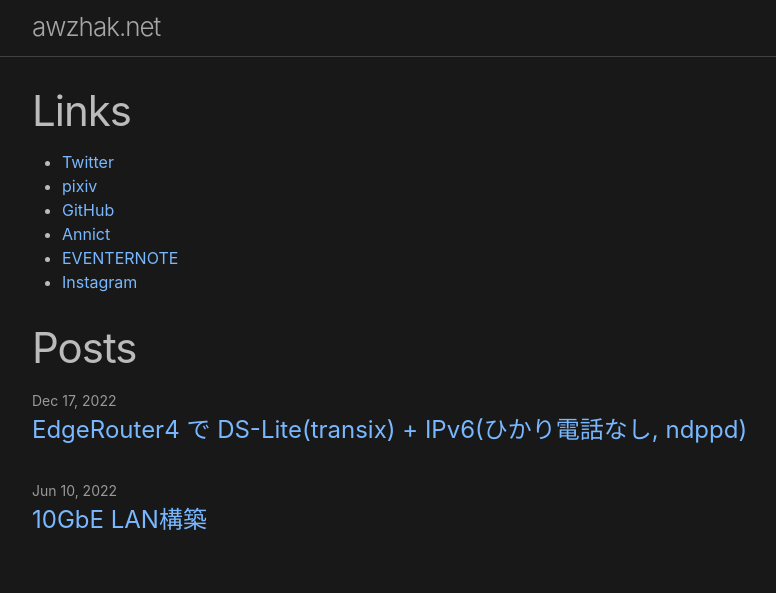
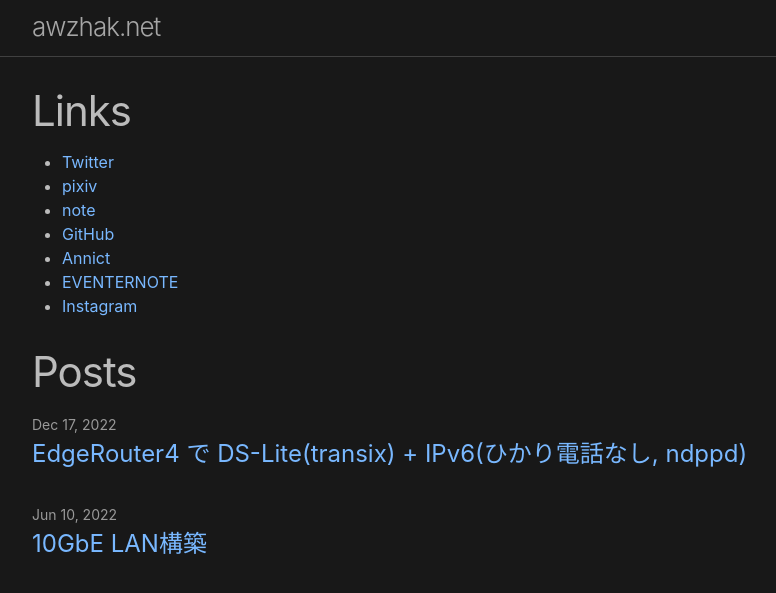
Before and after one commit to awzhak/awzhak.net, a Jekyll site: the page built from index.md, in a window 1280 px wide. Shown: the top 593 px of the page, without its empty margins (238-1014 px from the left). Built offline with Jekyll 4.4.1, drawn with Linux system fonts in a browser that asks for light colours.

Commit message:
add note link

```diff
--- a/_layouts/home.html
+++ b/_layouts/home.html
@@ -21,6 +21,7 @@ layout: default
     <ul>
       <li><a href="https://twitter.com/awzhak">Twitter</a></li>
       <li><a href="https://www.pixiv.net/users/84820910">pixiv</a></li>
+      <li><a href="https://note.com/awzhak">note</a></li>
       <li><a href="https://github.com/awzhak">GitHub</a></li>
       <li><a href="https://annict.com/@awzhak/watching">Annict</a></li>
       <li><a href="https://www.eventernote.com/users/awzhak">EVENTERNOTE</a></li>
```
